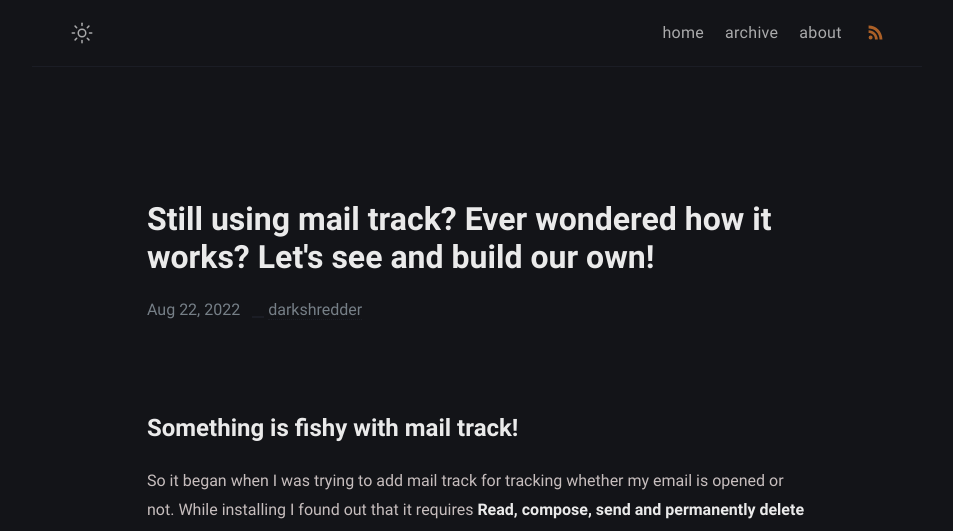
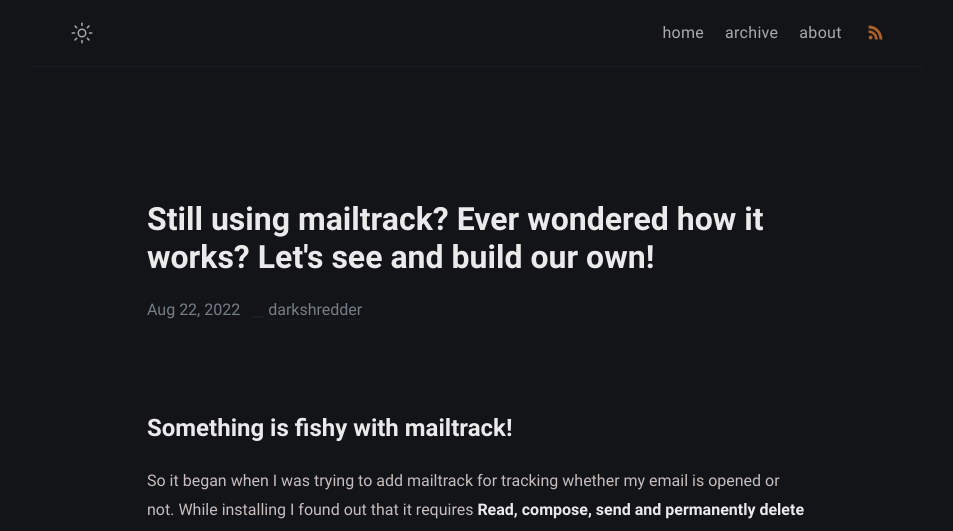
Before and after one commit to darkshredder/my-blogs, a Jekyll site: the page built from _posts/mail tracker/2022-08-23-mail-tracker-works.md, in a window 1280 px wide and 1400 px high. Shown: the top 531 px of the window, without its empty margins (163-1116 px from the left). Built offline with Jekyll 4.4.1, drawn with Linux system fonts in a browser that asks for light colours; some of the changed text lies outside the part shown.

Commit message:
Adds blog for mail tracker edit
Signed-off-by: darkshredder <srivastavayash58@gmail.com>

```diff
--- a/_posts/mail tracker/2022-08-23-mail-tracker-works.md
+++ b/_posts/mail tracker/2022-08-23-mail-tracker-works.md
@@ -1,21 +1,21 @@
 ---
 layout: post
-title: "Still using mail track? Ever wondered how it works? Let's see and build our own!"
+title: "Still using mailtrack? Ever wondered how it works? Let's see and build our own!"
 date: 2022-08-22 03:29:20 +05:30
 categories: darkshredder blogs journey begins mail tracker mail-tracker build build-your-own
 ---
 
-# Something is fishy with mail track!
+# Something is fishy with mailtrack!
 
-So it began when I was trying to add mail track for tracking whether my email is opened or not. While installing I found out that it requires <b>Read, compose, send and permanently delete all your email from Gmail</b> which is a really big deal as can be seen below.
+So it began when I was trying to add mailtrack for tracking whether my email is opened or not. While installing I found out that it requires <b>Read, compose, send and permanently delete all your email from Gmail</b> which is a really big deal as can be seen below.
 
 <!-- Import image -->
 
-![Access required by mail track](mail track access.png)
+![Access required by mailtrack](mailtrack access.png)
 
 # What I did then?
 
-I installed mail track with a dummy account of mine. After this I tried sending an email to myself to check how it really works. I found out that it detects count of emails if someone tries to open email from inbox but it doesn't detect if someone tries to open email his sent email, which is obviously the intended behaviour.
+I installed mailtrack with a dummy account of mine. After this I tried sending an email to myself to check how it really works. I found out that it detects count of emails if someone tries to open email from inbox but it doesn't detect if someone tries to open email his sent email, which is obviously the intended behaviour.
 
 I initially thought it would attach a fake image tag with an API call to it's server and then later increase it's count. But if only this is happening then If I view the email from sent mails It should be detected as opened. So how is it really working?
 
@@ -29,7 +29,7 @@ I basically compared the eml files for mails in Sent and Inbox and found out tha
 
 I instantly went to [Gmail.js](https://github.com/KartikTalwar/gmail.js/) and [google-api-client](https://github.com/googleapis/google-api-nodejs-client/) and deep-dive into the code.
 
-I found out with Gmail.js we can edit the dom and add a tag with tracking code to the email and later send it. This way the recipient can see the email as opened with tracking code. Google API Client is can be used to first authorize the user with the `MAIL TRACK's` <b>Read, compose, send and permanently delete all your email from Gmail</b> permission. and after the mail is sent either we can run a cron job or subscribe to an event that triggers when the mail is sent. Later we can copy the raw email in sent box, edit the tracking code, send it again using IMAP append or [messages.insert](https://developers.google.com/gmail/api/reference/rest/v1/users.messages/insert) so that mail is not sent to recipient but just added to sent box and later delete the previous sent mail **Hooray!**
+I found out with Gmail.js we can edit the dom and add a tag with tracking code to the email and later send it. This way the recipient can see the email as opened with tracking code. Google API Client is can be used to first authorize the user with the `mailtrack's` <b>Read, compose, send and permanently delete all your email from Gmail</b> permission. and after the mail is sent either we can run a cron job or subscribe to an event that triggers when the mail is sent. Later we can copy the raw email in sent box, edit the tracking code, send it again using IMAP append or [messages.insert](https://developers.google.com/gmail/api/reference/rest/v1/users.messages/insert) so that mail is not sent to recipient but just added to sent box and later delete the previous sent mail **Hooray!**
 
 # Next Steps?
 
```
